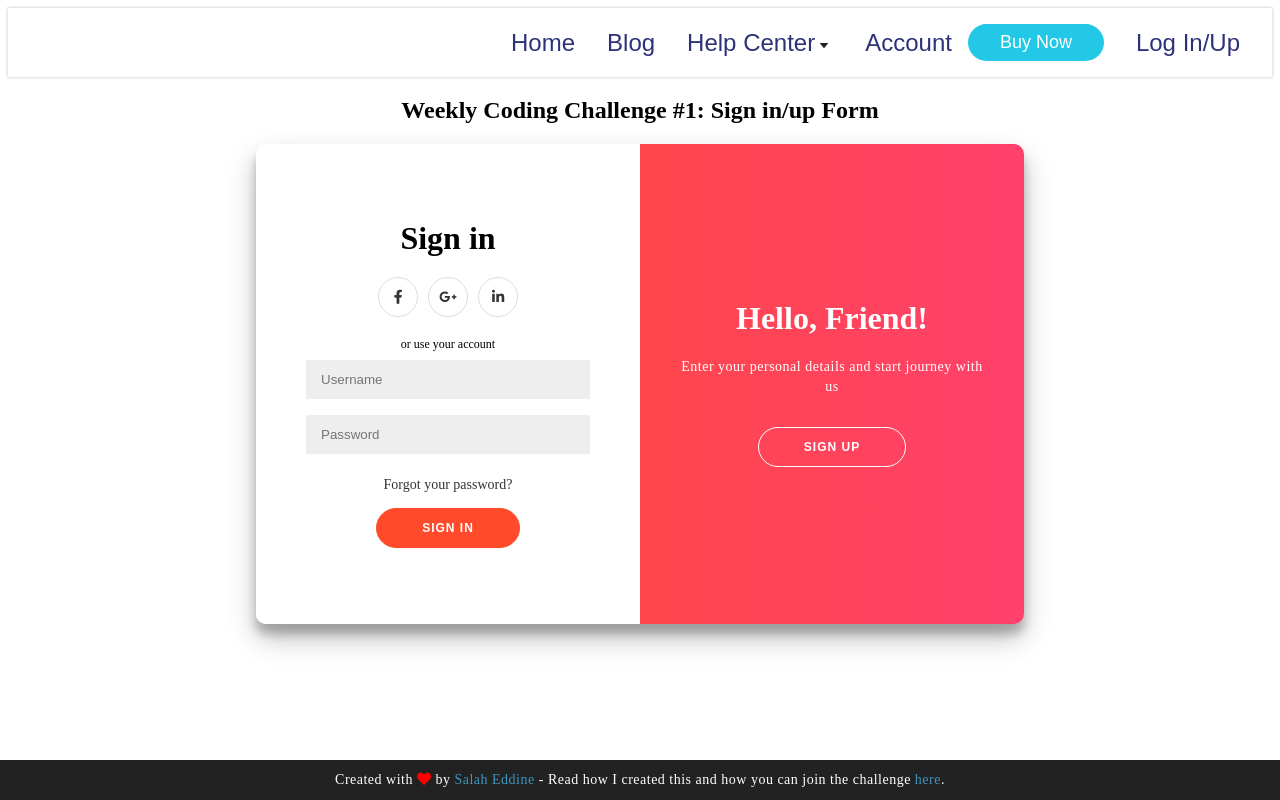
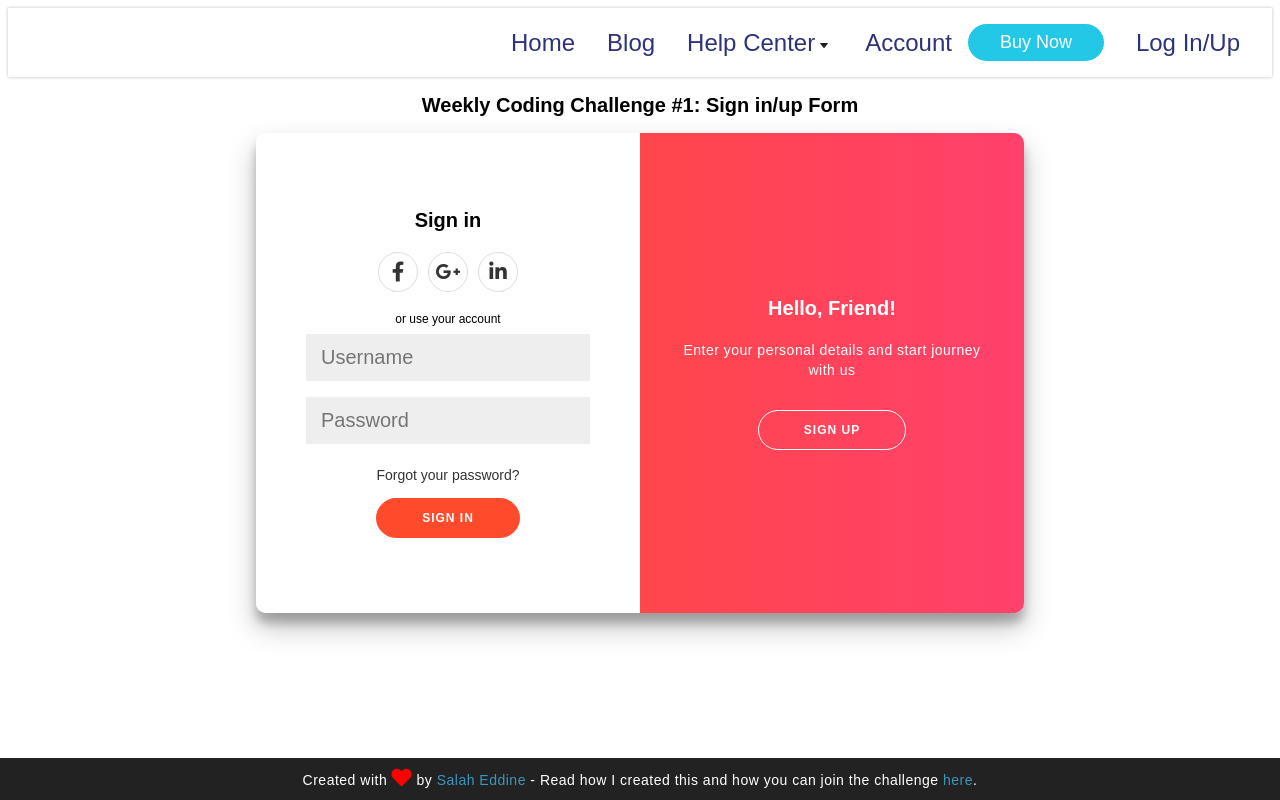
Before and after one commit to youcisla/AngluarDjango, an Angular app in the folder Django/MyFront/: page /login in a window 1280 px wide. Built offline with nearby package versions, Linux system fonts and the light colour scheme.

Commit message:
Update login.component.css

```diff
--- a/Django/MyFront/src/app/View/login/login.component.css
+++ b/Django/MyFront/src/app/View/login/login.component.css
@@ -1,8 +1,12 @@
-
 @import url('https://fonts.googleapis.com/css?family=Montserrat:400,800');
 
 * {
 	box-sizing: border-box;
+}
+
+* {
+	font-family: 'Your Desired Font', sans-serif;
+	font-size: 20px;
 }
 
 body {
@@ -11,7 +15,6 @@ body {
 	justify-content: center;
 	align-items: center;
 	flex-direction: column;
-	font-family: 'Montserrat', sans-serif;
 	height: 100vh;
 	margin: -20px 0 50px;
 }
@@ -92,15 +95,15 @@ input {
 .container {
 	background-color: #fff;
 	border-radius: 10px;
-  	box-shadow: 0 14px 28px rgba(0,0,0,0.25),
-			0 10px 10px rgba(0,0,0,0.22);
+	box-shadow: 0 14px 28px rgba(0, 0, 0, 0.25),
+		0 10px 10px rgba(0, 0, 0, 0.22);
 	position: relative;
 	overflow: hidden;
 	width: 768px;
 	max-width: 100%;
 	min-height: 480px;
-	inset:0;
-	margin:auto;
+	inset: 0;
+	margin: auto;
 	/* transform: translate(50%,0%); */
 	/* display:flex;
 	justify-content: center;
@@ -139,12 +142,15 @@ input {
 }
 
 @keyframes show {
-	0%, 49.99% {
+
+	0%,
+	49.99% {
 		opacity: 0;
 		z-index: 1;
 	}
 
-	50%, 100% {
+	50%,
+	100% {
 		opacity: 1;
 		z-index: 5;
 	}
@@ -161,7 +167,7 @@ input {
 	z-index: 100;
 }
 
-.container.right-panel-active .overlay-container{
+.container.right-panel-active .overlay-container {
 	transform: translateX(-100%);
 }
 
```
Lines whose indentation alone changed are shown as unchanged.
